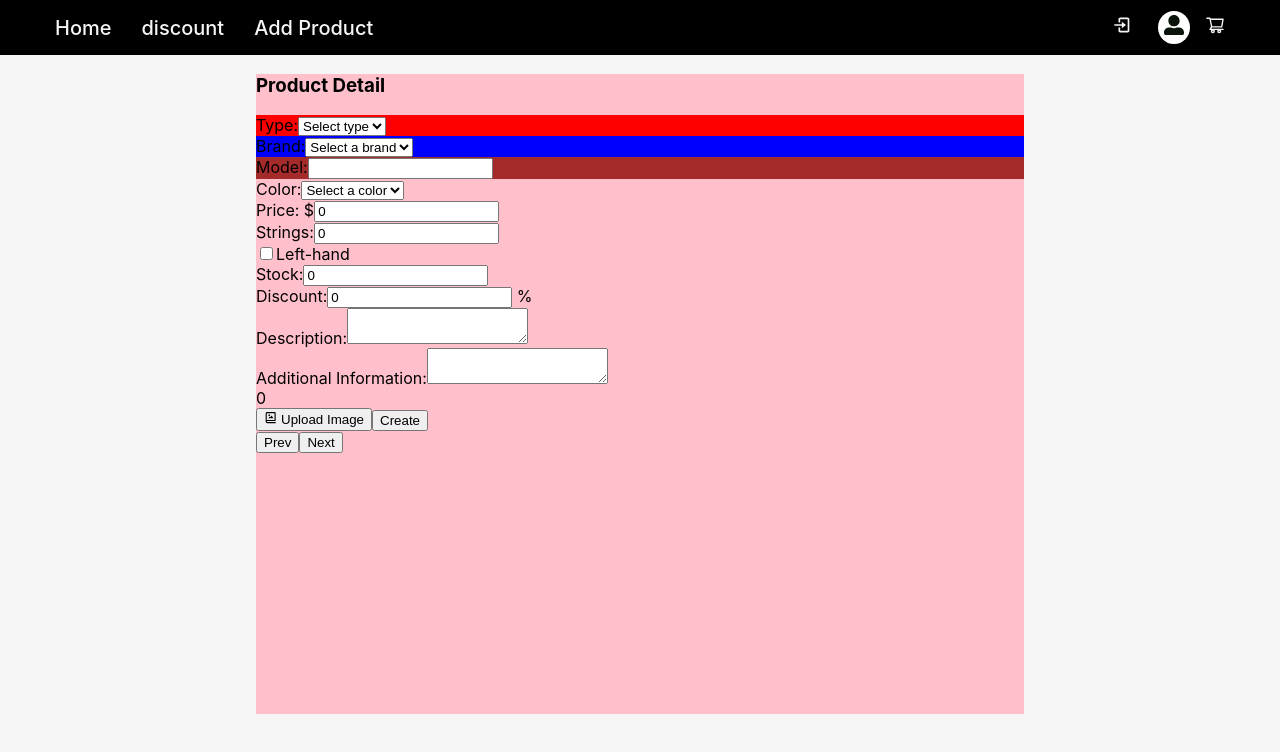
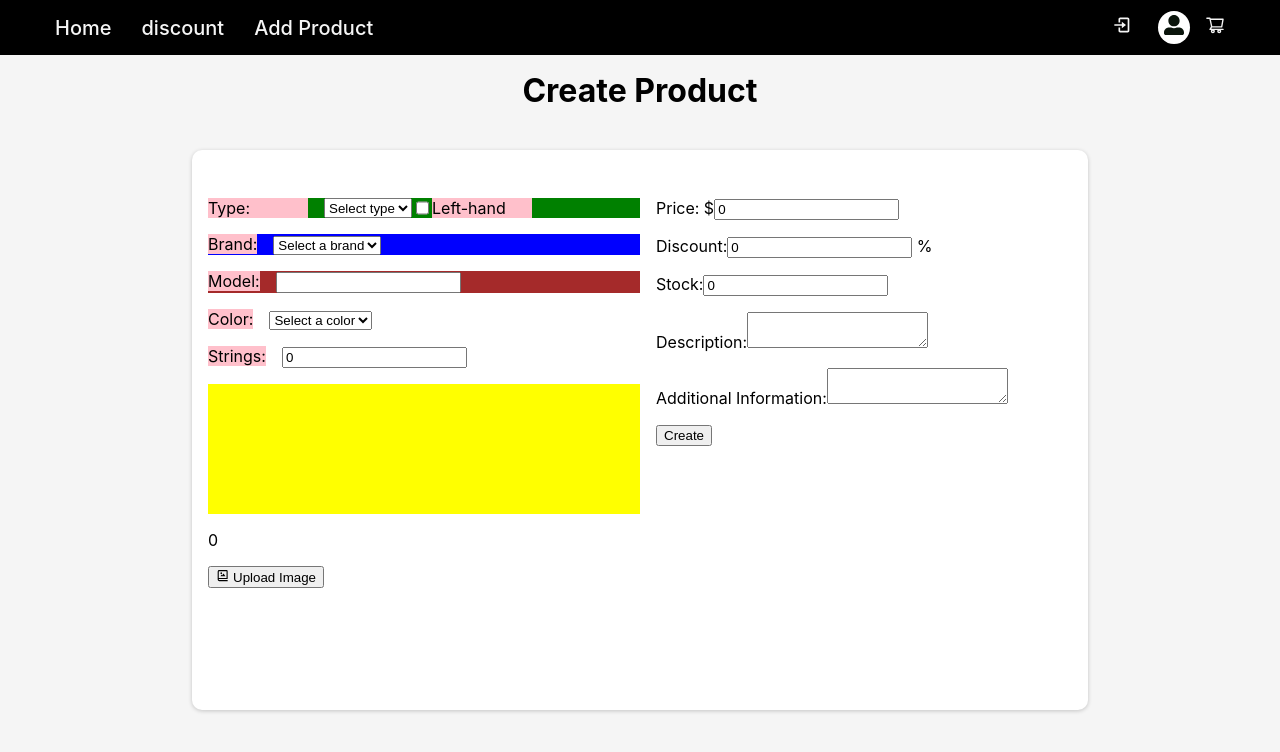
Before and after one commit to djaroldito/e-guitar-REACT, a React (Create React App) app in the folder client/: page /newProduct in a window 1280 px wide. Shown: the top 752 px of the page. Built offline with nearby package versions, Linux system fonts and the light colour scheme; a web font is replaced by a local one.

Commit message:
Estilos: Sign Up y ProductForm

```diff
--- a/client/src/routes/Signup/Login.js
+++ b/client/src/routes/Signup/Login.js
@@ -55,7 +55,7 @@ export default function Login() {
                 <button className="loginBtn google">Log in with Google+</button>
 
                 <div className='loginAcc'>
-                    <p>Don't you have an Account?</p>
+                    <p>You don't have an Account?</p>
                 </div>
 
                 <div className='loginSup'>
--- a/client/src/routes/components/ProductForm.js
+++ b/client/src/routes/components/ProductForm.js
@@ -44,14 +44,12 @@ export default function ProductForm() {
 		: { ...detail, images: detail.img ? detail.img.split(",") : [] }
 
 	return (
+		<>
+		<div className="prdHeader"> {/* HEADER ---------------------------------------------- */}
+			<h2>Create Product</h2>
+		</div>
+
 		<div className="prdFormContiner">
-
-			<div className="prdProgressBar"></div>{/* PROGRESS BAR ------------------------------ */}
-
-			<div className="prdHeader"> {/* HEADER ---------------------------------------------- */}
-				<h3>Product Detail</h3>
-			</div>
-
 			<Formik
 				initialValues={initialValues}
 				validate={(values) => {
@@ -109,8 +107,12 @@ export default function ProductForm() {
 			>
 				{({ values, isSubmitting, status, setFieldValue }) => (
 					<Form>
+						<div className="prdGrid">
 						{!!status && <p>{status}</p>}
-						<div className="prdFormType">
+						<div className="prdFeatures"> {/* FEATURES ---------------- */}
+
+						<div className="prdFormType"> {/* Type & LHand ------------ */}
+
 							<label htmlFor='type'>Type:</label>
 							<Field as='select' name='type'>
 								<option value=''>Select type</option>
@@ -122,8 +124,14 @@ export default function ProductForm() {
 									))}
 							</Field>
 							<ErrorMessage name='type' component='div' />
+
+
+							<Field type='checkbox' name='leftHand' />
+							<label htmlFor='model'>Left-hand</label>
+
 						</div>
-						<div className="prdFormBrand">
+
+						<div className="prdFormBrand"> {/*Brand-------------------  */}
 							<label htmlFor='brand'>Brand:</label>
 							<Field as='select' name='brand'>
 								<option value=''>Select a brand</option>
@@ -136,12 +144,12 @@ export default function ProductForm() {
 							</Field>
 							<ErrorMessage name='brand' component='div' />
 						</div>
-						<div className="prdFormModel">
+						<div className="prdFormModel"> {/* Model ------------------ */}
 							<label htmlFor='model'>Model:</label>
 							<Field type='text' name='model' />
 							<ErrorMessage name='model' component='div' />
 						</div>
-						<div>
+						<div className="prdColor"> {/* Color ---------------------- */}
 							<label htmlFor='color'>Color:</label>
 							<Field as='select' name='color'>
 								<option value=''>Select a color</option>
@@ -154,45 +162,12 @@ export default function ProductForm() {
 							</Field>
 							<ErrorMessage name='color' component='div' />
 						</div>
-						<div>
-							<label htmlFor='price'>Price: $</label>
-							<Field type='number' step='0.1' min='0' name='price' />
-							<ErrorMessage name='price' component='div' />
-						</div>
-						<div>
+						<div className="prdStrings"> {/* Strings ------------------ */}
 							<label htmlFor='strings'>Strings:</label>
 							<Field type='number' min='0' name='strings' />
 							<ErrorMessage name='strings' component='div' />
 						</div>
-						<div>
-							<Field type='checkbox' name='leftHand' />
-							<label htmlFor='model'>Left-hand</label>
-						</div>
-						<div>
-							<label htmlFor='stock'>Stock:</label>
-							<Field type='number' min='0' name='stock' />
-							<ErrorMessage name='stock' component='div' />
-						</div>
-						<div>
-							<label htmlFor='discount'>
-								Discount:
-								<Field type='number' min='0' name='discount' /> %{" "}
-							</label>
-							<ErrorMessage name='discount' component='div' />
-						</div>
-						<div>
-							<label htmlFor='description'>Description:</label>
-							<Field as='textarea' name='description' />
-							<ErrorMessage name='description' component='div' />
-						</div>
-						<div>
-							<label htmlFor='aditionalInformation'>
-								Additional Information:
-							</label>
-							<Field as='textarea' name='aditionalInformation' />
-							<ErrorMessage name='aditionalInformation' component='div' />
-						</div>
-						<div>
+						<div className="prdImgload"> {/* Img load ------------------ */}
 							<input
 								type='file'
 								ref={fileRef}
@@ -212,25 +187,61 @@ export default function ProductForm() {
 							{values.images.length > 0 &&
 								values.images.map((f, i) => <PreviewImage file={f} key={i} />)}
 						</div>
-						<button
+						<button /*  Button ------------------------------------------ */
 							type='button'
 							onClick={() => fileRef.current.click()}
 							disabled={values.images.length >= 3}
-						>
+							className="prdButton">
 							<BiPhotoAlbum /> Upload Image
 						</button>
-						<button type='submit' disabled={isSubmitting}>
+						</div>
+				{/* ----------------------------------------------------------------- */}
+
+						<div className="prdValuation"> {/* VALUATION ------------- */}
+						<div className="prdPrice"> {/* Price --------------------- */}
+							<label htmlFor='price'>Price: $</label>
+							<Field type='number' step='0.1' min='0' name='price' />
+							<ErrorMessage name='price' component='div' />
+						</div>
+
+						<div className="prdDiscount"> {/* Discount ---------------- */}
+							<label htmlFor='discount'>
+								Discount:
+								<Field type='number' min='0' name='discount' /> %{" "}
+							</label>
+							<ErrorMessage name='discount' component='div' />
+						</div>
+
+						<div className="prdStock"> {/* Stock -----------------------*/}
+							<label htmlFor='stock'>Stock:</label>
+							<Field type='number' min='0' name='stock' />
+							<ErrorMessage name='stock' component='div' />
+						</div>
+
+						<div className="prdDescription"> {/* Description ----------- */}
+							<label htmlFor='description'>Description:</label>
+							<Field as='textarea' name='description' />
+							<ErrorMessage name='description' component='div' />
+						</div>
+
+						<div className="prdAdInfo"> {/* Add Info ------------------- */}
+							<label htmlFor='aditionalInformation'>
+								Additional Information:
+							</label>
+							<Field as='textarea' name='aditionalInformation' />
+							<ErrorMessage name='aditionalInformation' component='div' />
+						</div>
+						<button type='submit' disabled={isSubmitting} className="prdSubmit">
 							Create
 						</button>
+						</div>
+						</div>
 					</Form>
 				)}
-			</Formik>
 
-			<div className="prdBody">
-				<button>Prev</button>
-				<button>Next</button>
-			</div>
+			</Formik> {/* -------------------------------------------------------------------------- */}
 		</div>
+		</>
 	)
 }
 
--- a/client/src/routes/components/ProductForm/ProductForm.css
+++ b/client/src/routes/components/ProductForm/ProductForm.css
@@ -1,17 +1,53 @@
+/* HEADER -------------------------------------------------- */
+
+.prdHeader h2 {
+    margin: 0;
+    padding-top: 1rem;
+    font-size: 2rem;
+    text-align: center;
+}
+/* BODY ---------------------------------------------------- */
 .prdFormContiner {
-    background-color: pink;
-    height: 80vh;
-    width: 60vw;
+    height: 70vh;
+    width: 70vw;
     margin-left: auto;
     margin-right: auto;
+    margin-top: 40px;
+    border-radius: 10px;
+    background-color: rgb(255, 255, 255);
+    box-shadow: 0 1px 4px rgba(0, 0, 0, 0.2);
+    border-radius: 10px;
 }
 
+.prdGrid {
+    display: grid;
+    grid-template-columns: 50% 50%;
+    height: 100%;
+}
 
-/* HEADER -------------------------------------------------- */
+.prdGrid div {
+    margin-bottom: 1em;
+}
 
-/* BODY ---------------------------------------------------- */
+.prdFeatures, .prdValuation {
+    display: block;
+    margin-top: 3em;
+    margin-left: 1em;
+}
+
+.prdFeatures label {
+    background-color: pink;
+    width: 100px;
+    margin-right: 1em;
+}
+
 .prdFormType {
-    background-color: red;
+    display: flex;
+    background-color: green;
+}
+
+.prdLefthand {
+    margin-left: 2em;
 }
 
 .prdFormBrand {
@@ -22,4 +58,8 @@
     background-color: brown;
 }
 
-/* FOOTER -------------------------------------------------- */
+.prdImgload {
+    display: flex;
+    background-color: yellow;
+    height: 50%;
+}
```
